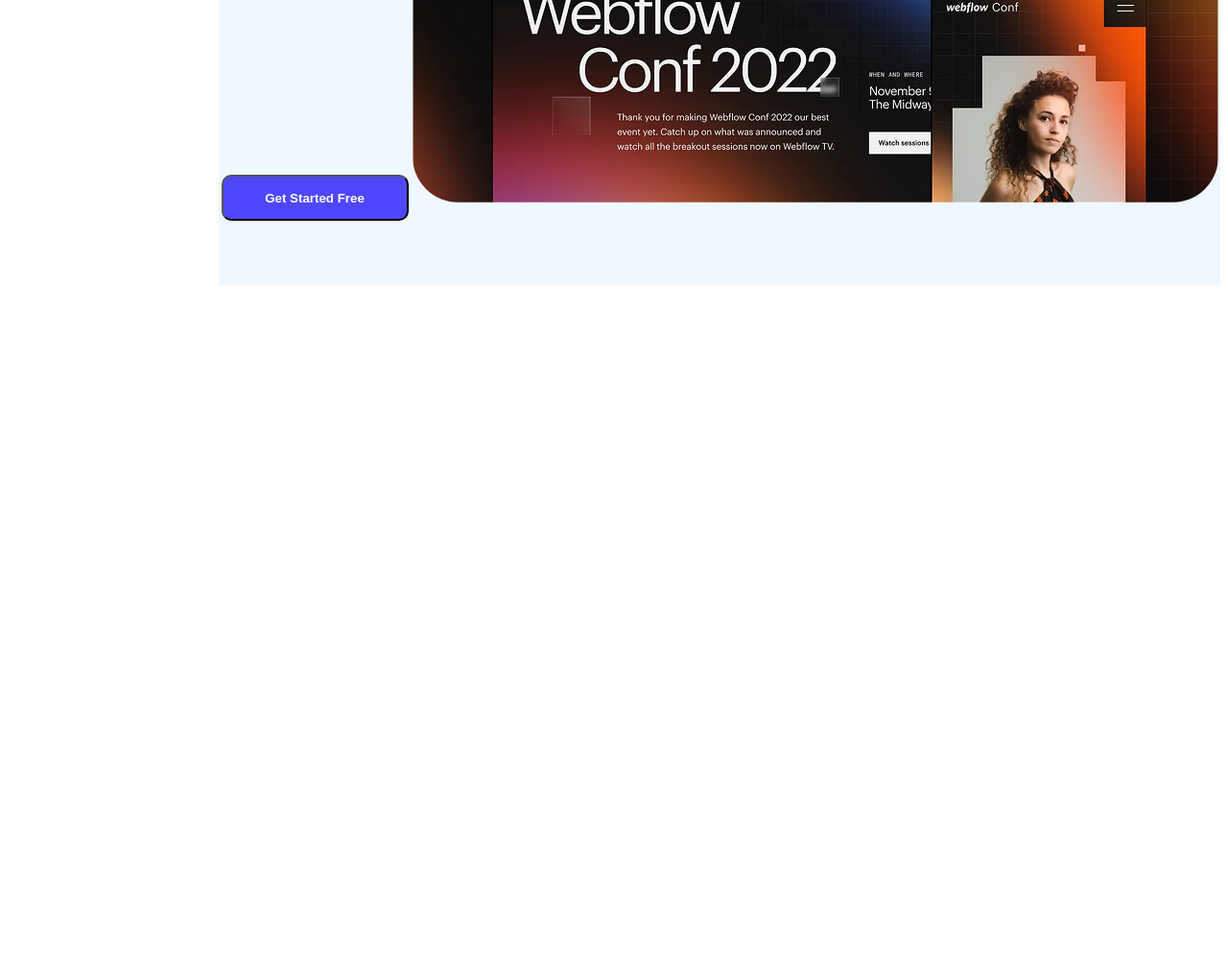
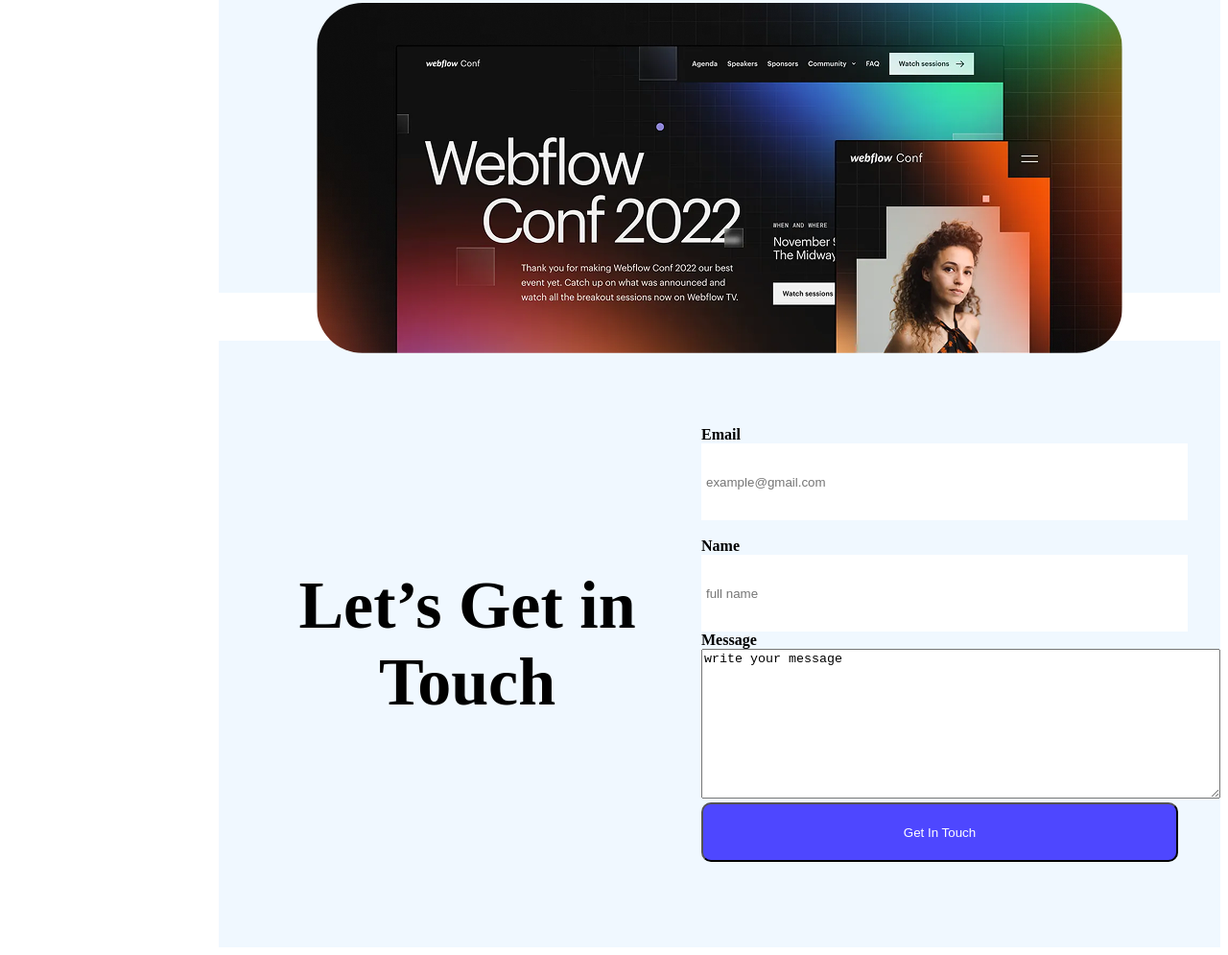
Before and after one commit to Jonyweb24/B12A01, a plain HTML site: page index.html in a window 1280 px wide. Shown: the part 2289-3284 px from the top of the page at 96% size. Before the commit the page ends 2594 px from the top, so only its background shows below. Drawn offline with Linux system fonts and the light colour scheme.

Commit message:
added contact section

```diff
--- a/index.css
+++ b/index.css
@@ -154,7 +154,13 @@
     margin-top: 120px;
     margin-right:0;
 }
-.btn-3{
+.text-better{
+    text-align: center;
+    font-weight: bold;
+    font-size: 70px;
+    margin-left: 15px;
+}
+.btn-3{margin-top: 10px;
     border-radius: 10px;
     background-color:#4E47FF;
     padding:10px;
@@ -162,3 +168,44 @@
     height: 48px;
     color: white;
     font-weight: bold;
+}
+.get-in{ max-width: 1140px;
+    height: 632px;
+    display: flex;
+    justify-content:space-between;
+    align-items: center;
+    margin-left: 220px;
+    margin-top: 50px;
+    text-align: start;
+    font-weight: bold;
+    background-color: aliceblue;;
+
+
+
+
+
+}
+.email{width: 497px;
+    height: 70px;
+    padding:5px;
+    border: 10px;
+    margin-right:10px;
+    border: 1px lightgoldenrodyellow;
+    background-color: white;
+    text-align: start;
+
+}
+.contact{ max-width: 1140px;
+    height: 632px;
+    display: flex;
+
+}
+.btn-4{
+    width: 497px;
+    height: 62px;
+    background-color: #4E47FF;
+    padding:10px;
+    border-radius: 10px;
+    color: white;
+
+}
--- a/index.html
+++ b/index.html
@@ -107,14 +107,35 @@
         </div>
         </section>
         <section class="focus">
-             <h1>Ready to focus betterg</h1><br>
+            <div>
+             <h1 class="text-better">Ready to focus better</h1><br>
              <h4>This template instantly leveled up our presence.” – Studio Vertex</h4>
 
              <button class="btn-3">Get Started Free </button>
+             </div>
 
              <img class="img-2" src="./Assets/wc-big.png" alt="">
 
         </section>
+        <section class="get-in">
+            <div>
+                <h1 class="text-better">Let’s Get in Touch</h1>
+            </div>
+            <div>
+                <label for="Email">Email</label><br>
+                 <input class="email" type="email" name="email" placeholder= "example@gmail.com" id="emil">
+                 <br><br>
+
+                 <label for="Name">Name</label><br>
+                 <input class="email" type="Name" name="" placeholder="full name"  id="full name">
+                    <br>
+
+                <label for="message">Message</label><br>
+                 <textarea cols="65" rows="10" name="message" id="">write your message</textarea><br>
+                <button class="btn-4">Get In Touch</button>
+
+            </div>
+        </section>
 
 </body>
 </html>
```
